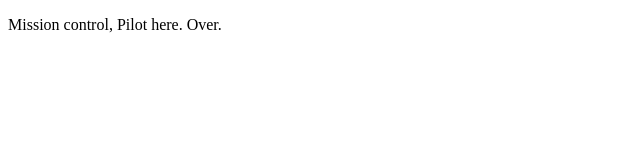
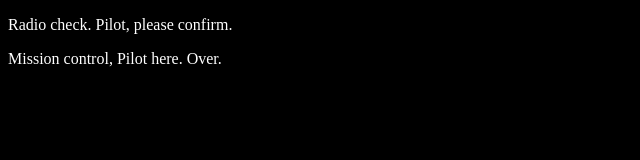
Before and after one commit to TravisKaine/communication-log, a plain HTML site: page index.html in a window 1280 px wide. Shown: the whole page, without its empty margins (0-640 px from the left). Drawn offline with Linux system fonts and the light colour scheme.

Commit message:
updated css and html

```diff
--- a/index.html
+++ b/index.html
@@ -1,6 +1,10 @@
 <!DOCTYPE html>
 <html>
+   <head>
+      <link rel="stylesheet" type="text/css" href="style.css">
+   </head>
    <body>
+      <p>Radio check. Pilot, please confirm.</p>
       <p>Mission control, Pilot here. Over.</p>
    </body>
 </html>
--- a/style.css
+++ b/style.css
@@ -0,0 +1,4 @@
+body {
+    color: white;
+    background-color: black;
+ }
```
